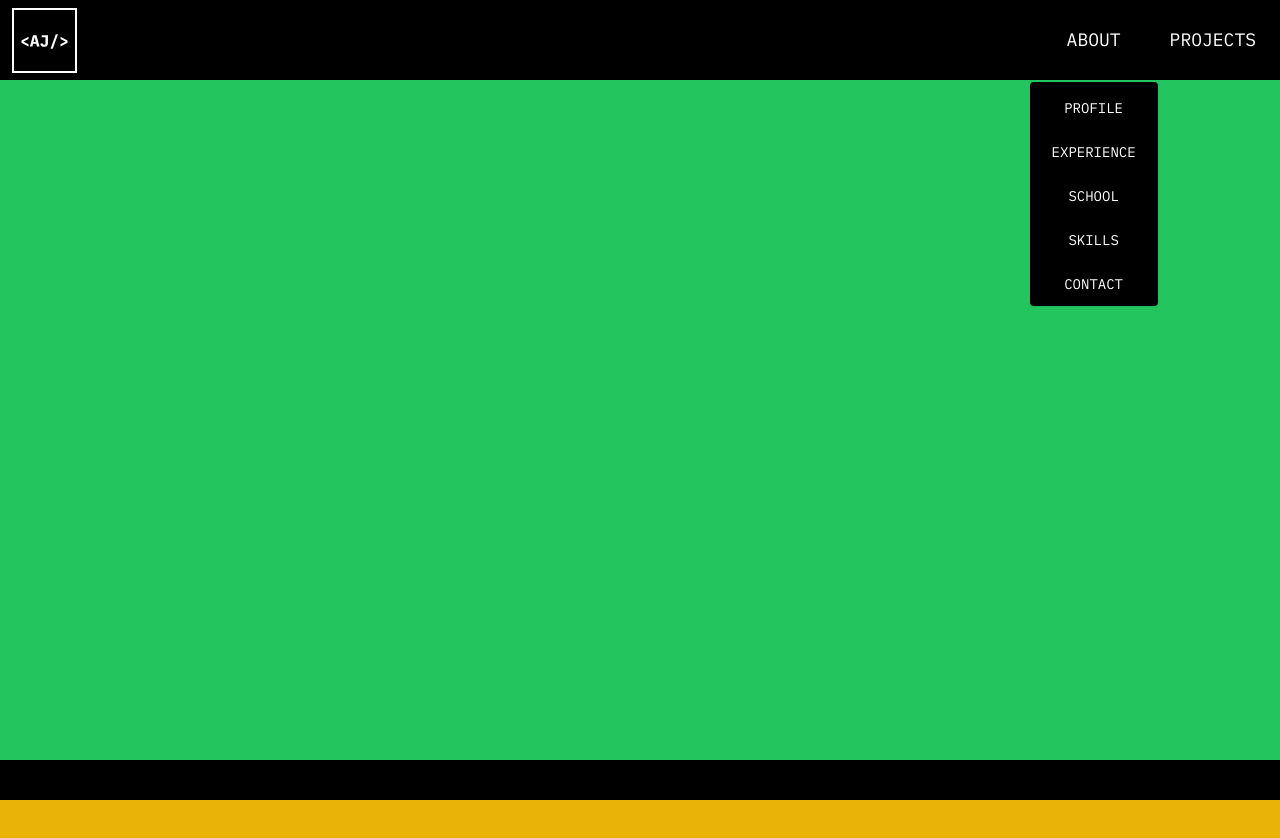
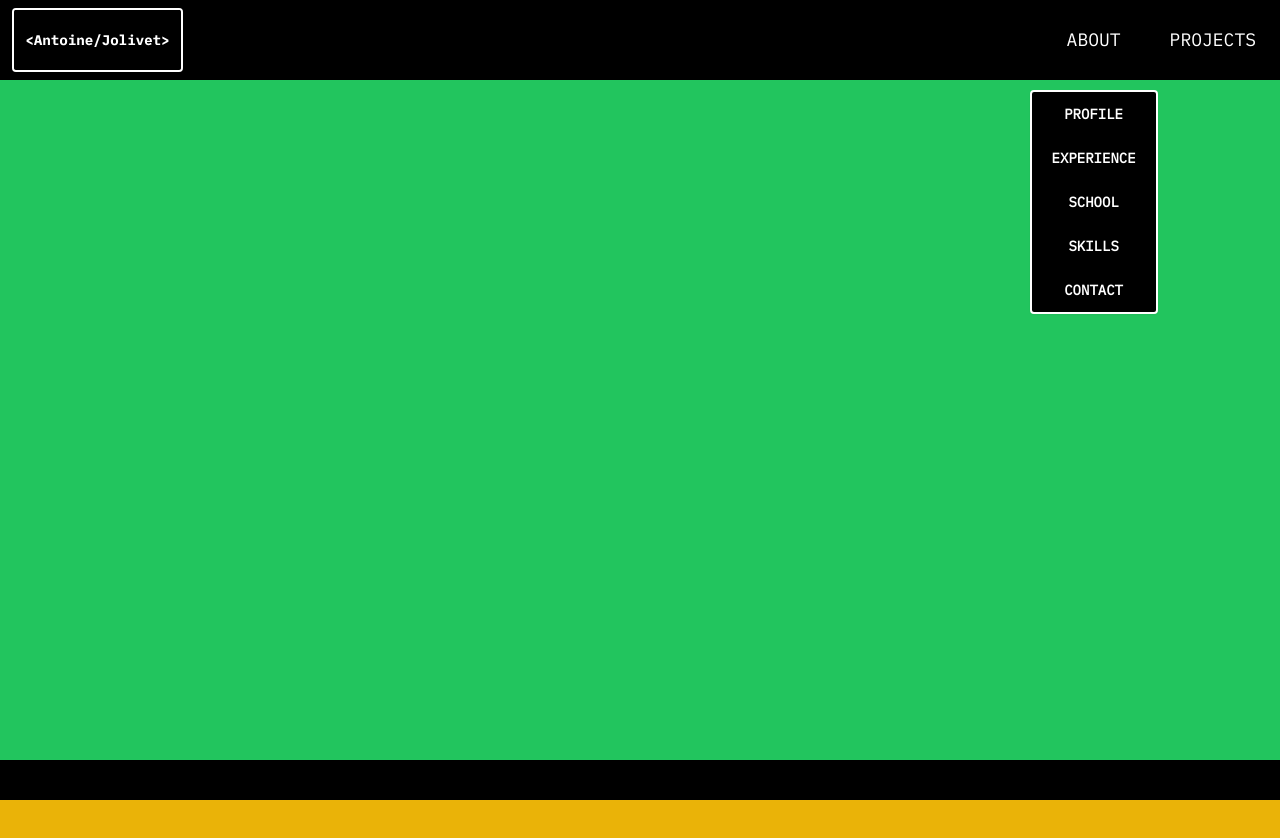
Before and after one commit to antoine97233/porfolio, a React (Create React App) app: page /projects in a window 1280 px wide. Both pictures are taken after a click on the button "ABOUT". Shown: the top 838 px of the page. Built offline with nearby package versions, Linux system fonts and the light colour scheme.

Commit message:
add Nav animation

```diff
--- a/src/components/AnchorLink.tsx
+++ b/src/components/AnchorLink.tsx
@@ -18,7 +18,10 @@ function AnchorLink({
 
   return (
     <li className="text-sm flex-col relative flex justify-center items-center">
-      <a href={page + anchor} onClick={handleClick} className="p-3">
+      <a
+        href={page + anchor}
+        onClick={handleClick}
+        className="p-3 w-full font-semibold hover:bg-white hover:text-black ">
         {label}
       </a>
     </li>
--- a/src/components/Dropdown.tsx
+++ b/src/components/Dropdown.tsx
@@ -14,14 +14,14 @@ function Dropdown({
   return (
     <>
       <div className="w-full relative flex justify-center">
-        {' '}
         <ul
           className={`transition-all duration-300 rounded ${
-            isMobile ? '' : 'pt-1 w-full absolute bg-black shadow-sm'
+            isMobile
+              ? ''
+              : 'w-full absolute translate-y-2 bg-black shadow-sm border-2 border-white'
           } ${
             showDropdown ? 'h-56 opacity-100' : 'h-0 opacity-0 overflow-hidden'
           }`}>
-          {' '}
           <AnchorLink
             page="/"
             anchor="#section1"
--- a/src/components/Logo.tsx
+++ b/src/components/Logo.tsx
@@ -1,17 +1,28 @@
 import { Link } from 'react-router-dom'
 import LogoBlack from '../assets/logo_black.svg'
+import LogoExtendBlack from '../assets/logo_extend_black.svg'
 
-function Logo() {
+function Logo({ isMobile }: { isMobile: boolean }) {
   return (
-    <div className="transition-transform duration-300 transform hover:-translate-y-0.5">
+    <div className="transition-transform duration-300 transform">
       <Link to="/">
+        {isMobile ? (
           <img
             src={LogoBlack}
             alt="Logo"
             width="65"
             height="65"
-          className="border-white border-2"
+            className="border-white border-2 rounded"
           />
+        ) : (
+          <img
+            src={LogoExtendBlack}
+            alt="Logo"
+            width="171"
+            height="auto"
+            className="border-white border-2 rounded"
+          />
+        )}
       </Link>
     </div>
   )
--- a/src/components/Nav.tsx
+++ b/src/components/Nav.tsx
@@ -32,7 +32,7 @@ function Nav() {
     <nav className="fixed top-0 w-full bg-black h-20 z-20 ">
       <div className="container mx-auto px-2 sm:px-3 flex items-center justify-between h-20">
         <div className="flex justify-start">
-          <Logo />
+          <Logo isMobile={isMobile} />
         </div>
         <NavList
           isMobile={isMobile}
```
Also changed, not shown: src/assets/logo_extend_black.svg (added). Lines whose indentation alone changed are shown as unchanged.
